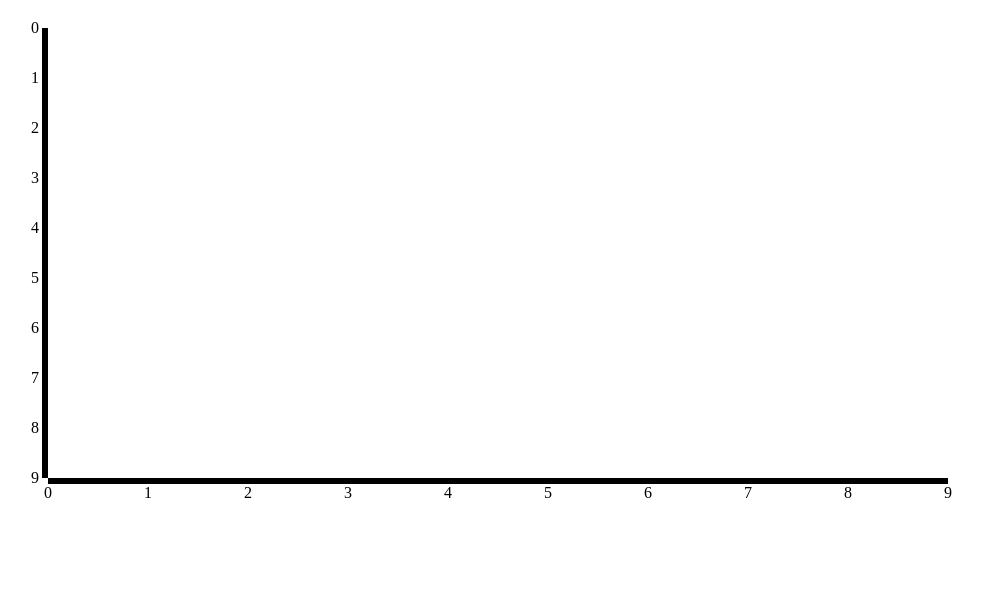
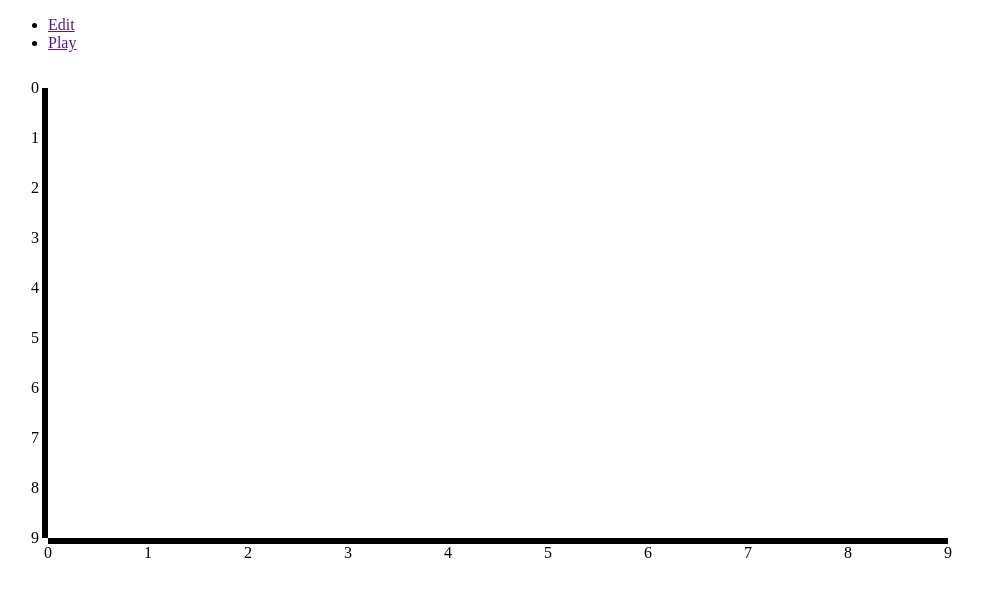
Before and after one commit to cromero/parity, a plain HTML site: page index.html in a window 1280 px wide. Shown: the whole page, without its empty margins (0-984 px from the left). Drawn offline with nearby package versions, Linux system fonts and the light colour scheme.

Commit message:
Adds primitive mode switching

```diff
--- /dev/null
+++ b/edit.html
@@ -0,0 +1 @@
+<div id="editor" ng-controller="ParityEditCtrl">
--- a/index.html
+++ b/index.html
@@ -6,8 +6,20 @@
     <script src="https://cdnjs.cloudflare.com/ajax/libs/angular.js/1.3.15/angular.min.js"></script>
     <script src="https://cdnjs.cloudflare.com/ajax/libs/d3/3.5.5/d3.min.js"></script>
     <script src="js/parity.js"></script>
+    <script src="js/parity-edit.js"></script>
   </head>
-  <body ng-controller="ParityCtrl">
-    <div id="game"/>
+  <body ng-controller="ParityNavCtrl">
+    <div id='nav'>
+      <ul>
+        <li ng-repeat='m in modes'>
+          <a href="" ng-click="mode(m)">
+            {{m.name}}
+          </a>
+        </li>
+      </ul>
+    </div>
+    <div id="content">
+      <div ng-repeat="m in modes" ng-include="m.template" ng-show="mode().name == m.name"/>
+    </div>
   </body>
 </html>
--- /dev/null
+++ b/js/parity-edit.js
@@ -0,0 +1,70 @@
+angular.module('parity')
+    .controller('ParityEditCtrl', function($log, $scope) {
+
+        // global attrs
+        var margin, width, height, svg;
+
+        // draws the X axis using D3
+        function xAxis() {
+            $log.debug('x axis');
+            var scale = d3.scale.linear()
+                .domain([0,9])
+                .range([0,width]);
+            var axis = d3.svg.axis()
+                    .orient('bottom')
+                    .scale(scale)
+                    .ticks(10);
+            svg.append('g')
+                .attr('class', 'x axis')
+                .attr('transform', 'translate(0,'+height+')')
+                .call(axis);
+        }
+
+        // draws nothing for now.
+        function yAxis() {
+            $log.debug('y axis');
+            var scale = d3.scale.linear()
+                .domain([0,9])
+                .range([0, height]);
+            var axis = d3.svg.axis()
+                .orient('left')
+                .scale(scale)
+                .ticks(10);
+            svg.append('g')
+                .attr('class', 'y axis')
+                .call(axis);
+        }
+
+        // draws the grid where nodes and edges will be placed.
+        function grid() {
+            $log.debug('grid');
+            xAxis();
+            yAxis();
+        }
+
+        // initializes the svg elem and anything else that needs to be
+        // initialized.
+        function init() {
+            $log.debug('init');
+            margin = {top: 20, right: 20, bottom: 30, left: 40};
+            height = 500 - margin.top - margin.bottom;
+            width = 960 - margin.left - margin.right;
+            svg = d3.select("#editor")
+                .append("svg")
+                .attr("class", "axis")
+                .attr("width", width + margin.left + margin.right)
+                .attr("height", height + margin.top + margin.bottom)
+                .append("g")
+                .attr("transform", 'translate(' + margin.left + ',' + margin.top + ')');
+            // draw the grid
+            grid();
+
+            // Let's try to draw a circle on click
+            d3.select('#game').on('click', function(d, i) {
+                $log.debug('clicked d,i=' + d +','+i);
+                $log.debug('mouse:' + angular.toJson(d3.mouse(svg)));
+            });
+        }
+        // set things up.
+        init();
+    });
--- a/js/parity.js
+++ b/js/parity.js
@@ -1,70 +1,22 @@
 angular.module('parity', [])
-    .controller('ParityCtrl', function($log, $scope) {
+    .controller('ParityNavCtrl', function($log, $scope) {
+        // This simple controller just takes care of navigation and
+        // switching between modes. We may use ngroute if necessary in
+        // the future, but that seems like overkill for now.
+        $scope.modes = [
+            {name: 'Edit', template: 'edit.html'},
+            {name: 'Play', template: 'play.html'},
+        ];
+        var _mode = $scope.modes[0];
 
-        // global attrs
-        var margin, width, height, svg;
-
-        // draws the X axis using D3
-        function xAxis() {
-            $log.debug('x axis');
-            var scale = d3.scale.linear()
-                .domain([0,9])
-                .range([0,width]);
-            var axis = d3.svg.axis()
-                    .orient('bottom')
-                    .scale(scale)
-                    .ticks(10);
-            svg.append('g')
-                .attr('class', 'x axis')
-                .attr('transform', 'translate(0,'+height+')')
-                .call(axis);
-        }
-
-        // draws nothing for now.
-        function yAxis() {
-            $log.debug('y axis');
-            var scale = d3.scale.linear()
-                .domain([0,9])
-                .range([0, height]);
-            var axis = d3.svg.axis()
-                .orient('left')
-                .scale(scale)
-                .ticks(10);
-            svg.append('g')
-                .attr('class', 'y axis')
-                .call(axis);
-        }
-
-        // draws the grid where nodes and edges will be placed.
-        function grid() {
-            $log.debug('grid');
-            xAxis();
-            yAxis();
-        }
-
-        // initializes the svg elem and anything else that needs to be
-        // initialized.
-        function init() {
-            $log.debug('init');
-            margin = {top: 20, right: 20, bottom: 30, left: 40};
-            height = 500 - margin.top - margin.bottom;
-            width = 960 - margin.left - margin.right;
-            svg = d3.select("#game")
-                .append("svg")
-                .attr("class", "axis")
-                .attr("width", width + margin.left + margin.right)
-                .attr("height", height + margin.top + margin.bottom)
-                .append("g")
-                .attr("transform", 'translate(' + margin.left + ',' + margin.top + ')');
-            // draw the grid
-            grid();
-
-            // Let's try to draw a circle on click
-            d3.select('#game').on('click', function(d, i) {
-                $log.debug('clicked d,i=' + d +','+i);
-                $log.debug('mouse:' + angular.toJson(d3.mouse(svg)));
-            });
-        }
-        // set things up.
-        init();
+        // This behavior updates the active mode and saves any state
+        // necessary.
+        $scope.mode = function(newmode) {
+            $log.debug('mode with params:' + angular.toJson(newmode));
+            if(newmode) {
+                _mode = newmode;
+            } else {
+                return _mode;
+            }
+        };
     });
--- /dev/null
+++ b/play.html
@@ -0,0 +1 @@
+<h3>Play mode not implemented yet!</h3>
```
